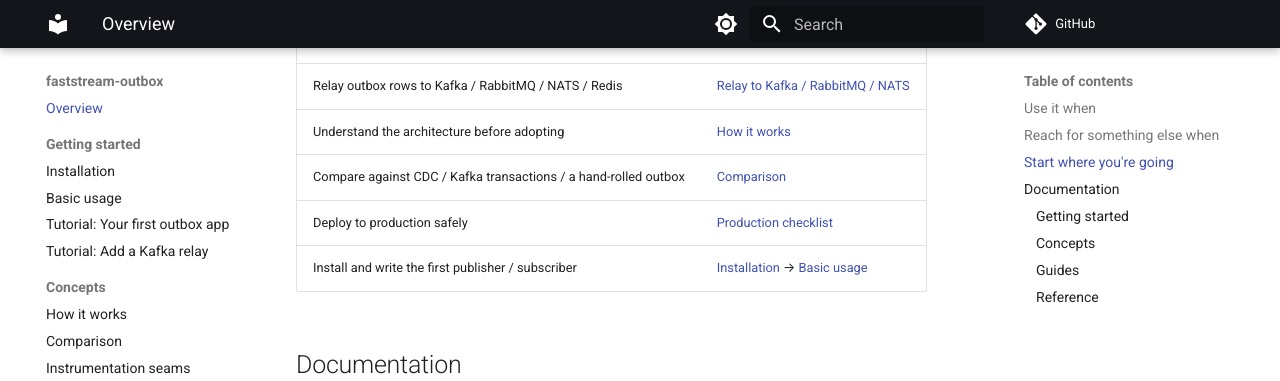
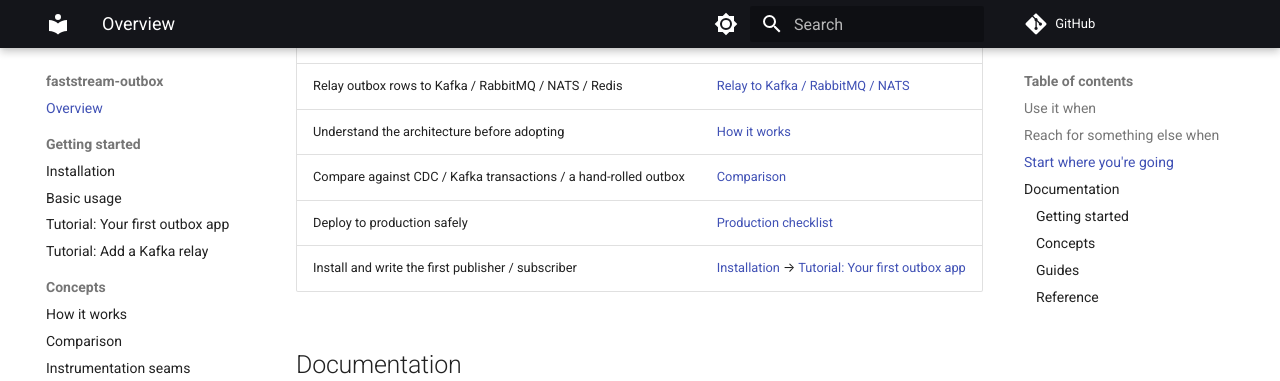
Before and after one commit to modern-python/faststream-outbox, an MkDocs documentation site: the page built from docs/index.md, in a window 1280 px wide and 900 px high, scrolled down 1040 px. Shown: the top 381 px of the window. Built offline with MkDocs 1.6.1 and Material for MkDocs 9.7.7, drawn with Linux system fonts in a browser that asks for light colours; comment, search, counter and statistics services are not loaded.

Commit message:
docs: cross-links — relay tutorial pointer + landing decision tree
Co-Authored-By: Claude Opus 4.7 (1M context) <noreply@anthropic.com>

```diff
--- a/docs/index.md
+++ b/docs/index.md
@@ -41,7 +41,7 @@ process, no Kafka.
 | Understand the architecture before adopting | [How it works](introduction/how-it-works.md) |
 | Compare against CDC / Kafka transactions / a hand-rolled outbox | [Comparison](concepts/comparison.md) |
 | Deploy to production safely | [Production checklist](operations/checklist.md) |
-| Install and write the first publisher / subscriber | [Installation](introduction/installation.md) → [Basic usage](usage/basic.md) |
+| Install and write the first publisher / subscriber | [Installation](introduction/installation.md) → [Tutorial: Your first outbox app](tutorials/first-outbox-app.md) |
 
 ## Documentation
 
```
Also changed, not shown: docs/usage/relay.md (+3 -0 lines).
